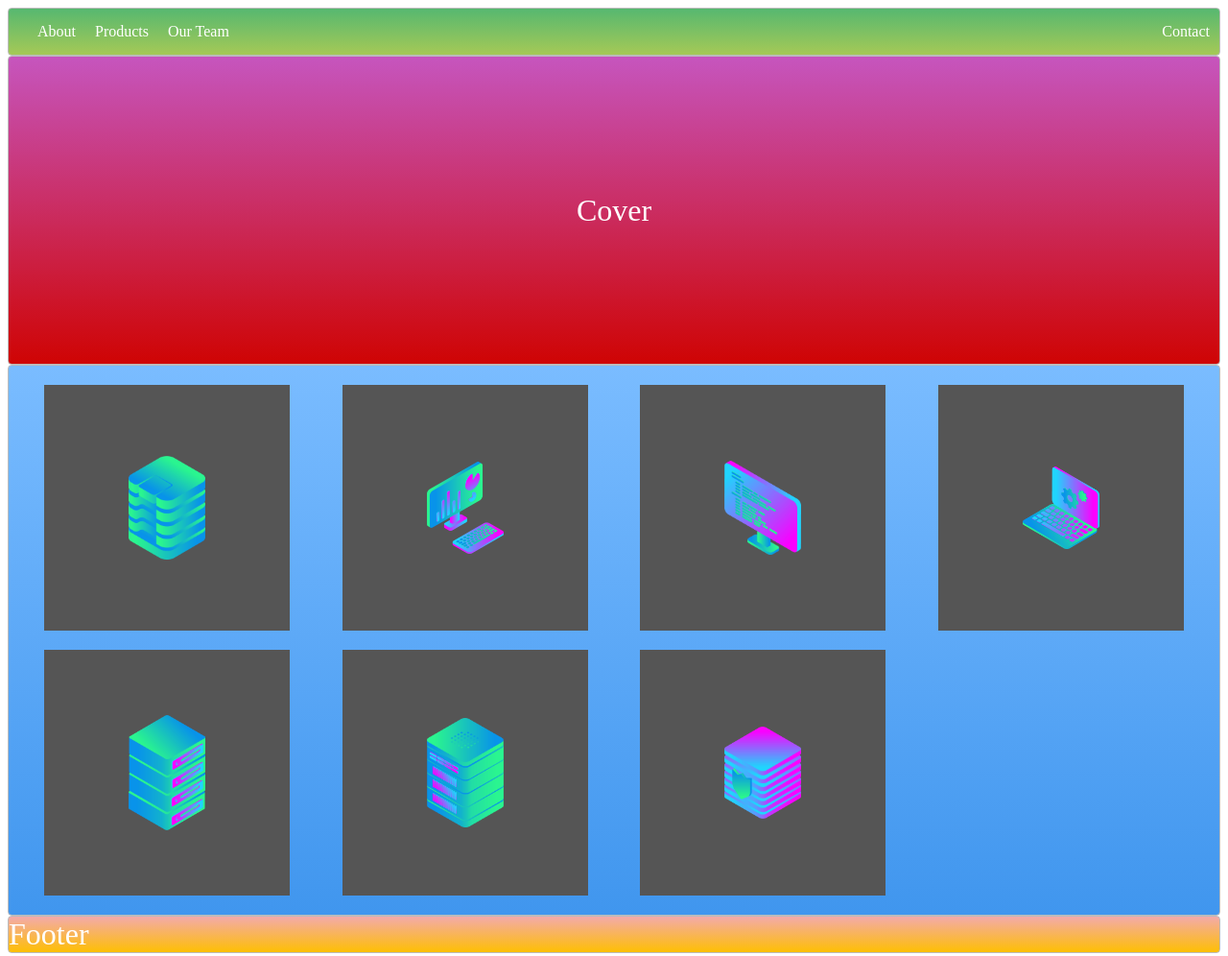
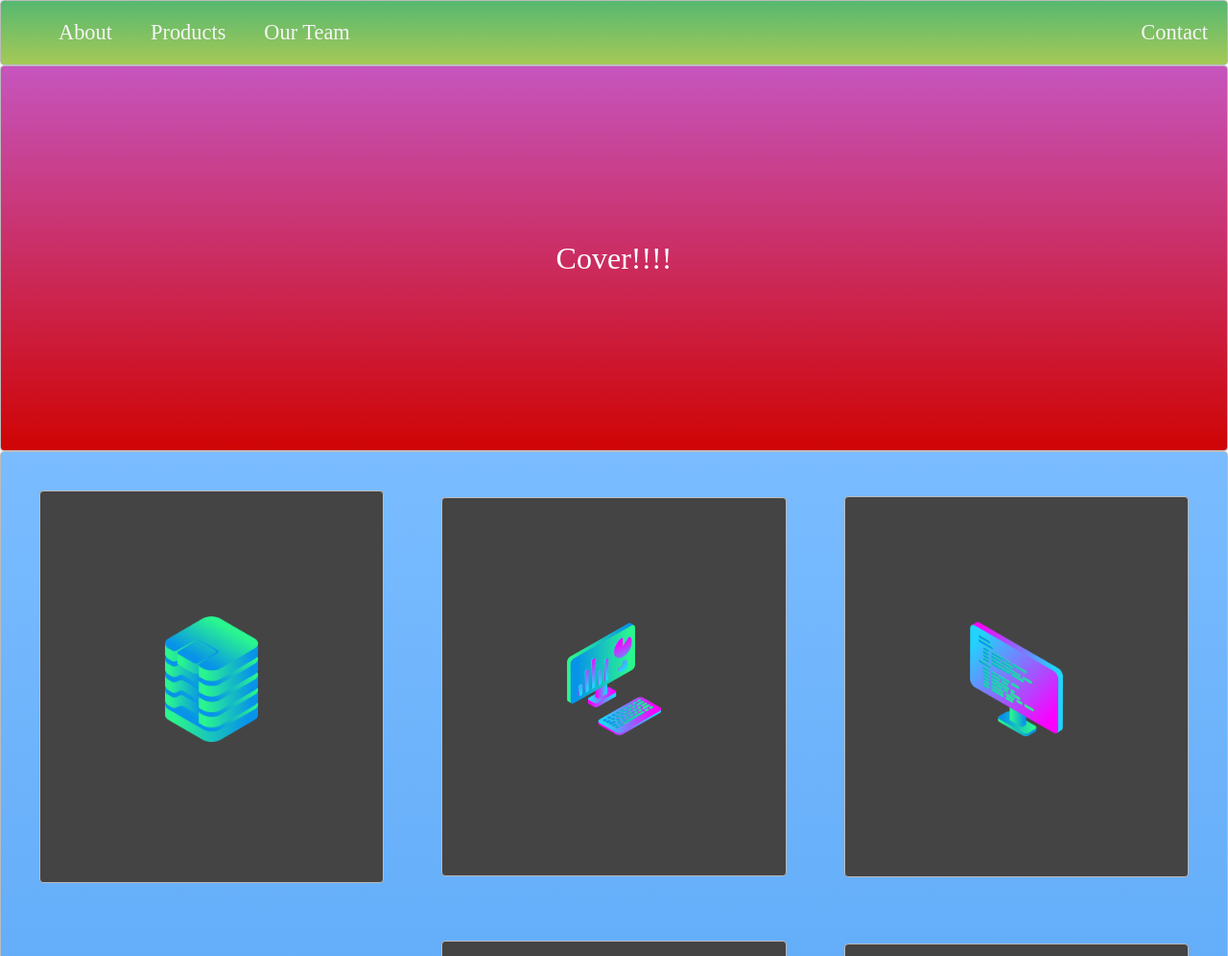
Before and after one commit to dukebw/web-dev-zero-to-hero, a plain HTML site: page grid-layout-exercise/index.html in a window 1280 px wide. Shown: the top 996 px of the page at 96% size. Drawn offline with Linux system fonts and the light colour scheme.

Commit message:
project grid solution

```diff
--- a/grid-layout-exercise/index.html
+++ b/grid-layout-exercise/index.html
@@ -7,43 +7,45 @@
 </head>
 
 <body>
-    <div class="container">
     <div class="zone green">
-            <div class="left-nav-bar">
-                <div class="link">About</div>
-                <div class="link">Products</div>
-                <div class="link">Our Team</div>
+        <nav>
+            <ul class="main-nav">
+                <li><a href="">About</a></li>
+                <li><a href="">Products</a></li>
+                <li><a href="">Our Team</a></li>
+                <li class="push"><a href="">Contact</a></li>
+            </ul>
+        </nav>
     </div>
-            <div class="link">Contact</div>
+    <div class="container zone red">
+        <div>Cover!!!!</div>
     </div>
-        <div class="zone red">
-            <div>Cover</div>
-        </div>
-        <div class="zone blue">
-            <div class="grid-image">
+    <div class="zone blue grid-wrapper">
+        <div class="box zone">
             <img src="./img/data_storage_2_2.png" width="80px" />
         </div>
-            <div class="grid-image">
+        <div class="box zone">
             <img src="./img/desktop_analytics_2.png" width="80px" />
         </div>
-            <div class="grid-image">
+        <div class="box zone">
             <img src="./img/monitor_coding_2.png" width="80px" />
         </div>
-            <div class="grid-image">
+        <div class="box zone">
             <img src="./img/monitor_settings_2.png" width="80px" />
         </div>
-            <div class="grid-image">
+        <div class="box zone">
             <img src="./img/server_2_2.png" width="80px" />
         </div>
-            <div class="grid-image">
+        <div class="box zone">
             <img src="./img/server_3.png" width="80px" />
         </div>
-            <div class="grid-image">
+        <div class="box zone">
             <img src="./img/server_safe_2.png" width="80px" />
         </div>
     </div>
+    <footer>
         <div class="zone yellow">Footer</div>
-    </div>
+    </footer>
 </body>
 
 </html>
--- a/grid-layout-exercise/style.css
+++ b/grid-layout-exercise/style.css
@@ -1,5 +1,18 @@
-.container {
-        display: grid;
+a {
+        color: #f5f5f6;
+        text-decoration: none;
+}
+
+body {
+        margin: auto 0;
+}
+
+.push {
+        margin-left: auto;
+}
+
+li {
+        padding: 20px;
 }
 
 .zone {
@@ -37,19 +50,12 @@
         /* IE10+ */
         background: linear-gradient(top, #56B870 0%, #a5c956 100%);
         /* W3C */
-
-        display: flex;
-        font-size: 1em;
-        justify-content: space-between;
 }
 
 /***********************************************************************
  *  Red Background
  **********************************************************************/
 .red {
-        display: flex;
-        align-items: center;
-        justify-content: center;
         background: #C655BE;
         /* Old browsers */
         background: -moz-linear-gradient(top, #C655BE 0%, #cf0404 100%);
@@ -64,7 +70,6 @@
         /* IE10+ */
         background: linear-gradient(top, #C655BE 0%, #cf0404 100%);
         /* W3C */
-        height: 20rem;
 }
 
 /***********************************************************************
@@ -105,29 +110,58 @@
         /* IE10+ */
         background: linear-gradient(top, #7abcff 0%, #60abf8 44%, #4096ee 100%);
         /* W3C */
-        display: grid;
-        grid-template-columns: repeat(auto-fill, minmax(8em, 1fr));
-        grid-gap: 20px;
-        align-items: center;
-        justify-items: center;
-        padding: 20px 20px;
 }
 
-.left-nav-bar {
+/* NAV */
+.main-nav {
         display: flex;
+        list-style: none;
+        font-size: 0.7em;
         justify-content: space-between;
-        padding: 0px 0px 0px 20px;
+        margin: 0;
+}
+
+@media only screen and (max-width: 600px) {
+        .main-nav {
+                font-size: 0.5em;
+                padding: 0;
+        }
+}
+
+/* Cover */
+.container {
+        display: flex;
+        align-items: center;
+        justify-content: center;
+        height: 50vh;
 }
 
 .link {
         padding: 15px 10px;
 }
 
-.grid-image {
-        background: #555555;
-        display: flex;
-        height: 8em;
-        width: 8em;
+/* Grid */
+.grid-wrapper {
+        display: grid;
+        grid-gap: 20px;
+        grid-template-columns: repeat(auto-fill, minmax(350px, 1fr));
+        align-items: center;
+        justify-items: center;
+        padding: 20px 20px;
+}
+
+.box>img {
+        width: 100%;
+}
+
+.box {
+        background: #444444;
+        padding: 130px;
+        margin: 20px;
         justify-content: center;
         align-items: center;
 }
+
+footer {
+        text-align: center;
+}
```
Lines whose indentation alone changed are shown as unchanged.
